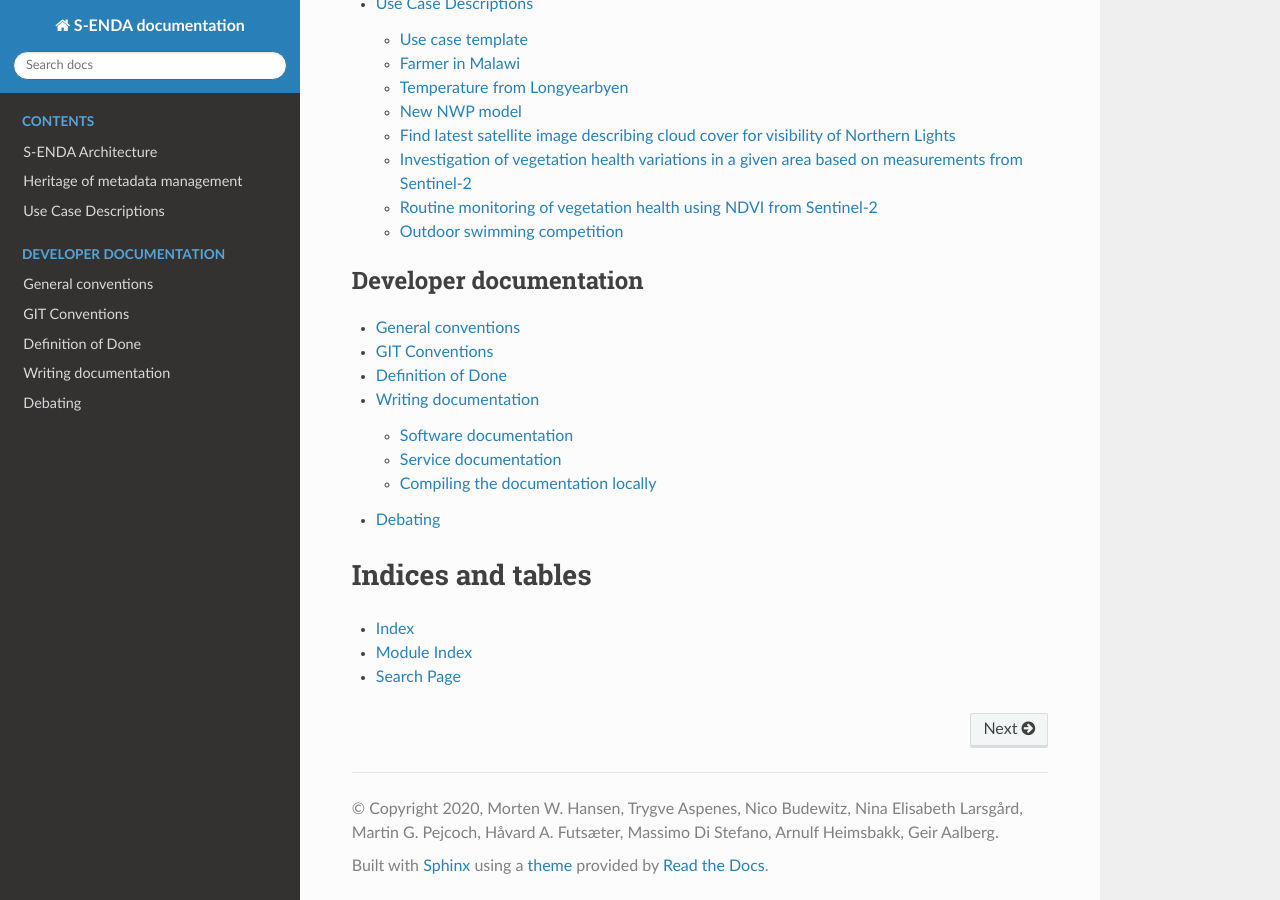
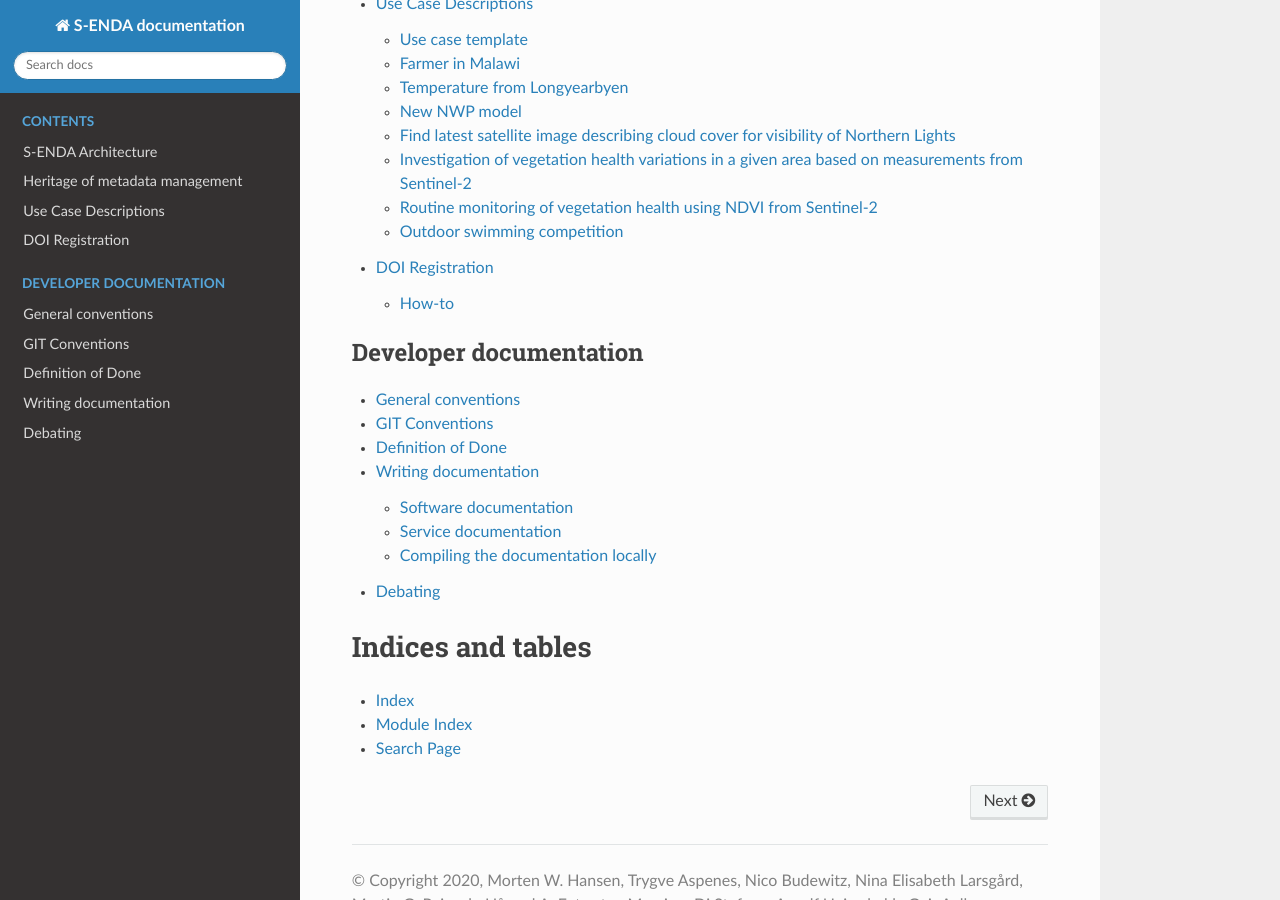
Before and after one commit to metno/S-ENDA-documentation, a Sphinx documentation site: the page built from source/index.rst, in a window 1280 px wide and 900 px high, scrolled down 480 px. Built offline with Sphinx 7.4.7 and the Read the Docs theme 2.0.0, drawn with Linux system fonts in a browser that asks for light colours; pages that are not in the unit, such as notebooks, are missing from menus.

Commit message:
add doi documentation

```diff
--- /dev/null
+++ b/source/doi_how_to.rst
@@ -0,0 +1,2 @@
+How-to
+""""""""""
--- a/source/index.rst
+++ b/source/index.rst
@@ -13,6 +13,7 @@
    architecture
    metadata_management_heritage
    use_cases
+   doi_registration
 
 .. toctree::
    :maxdepth: 2
```
